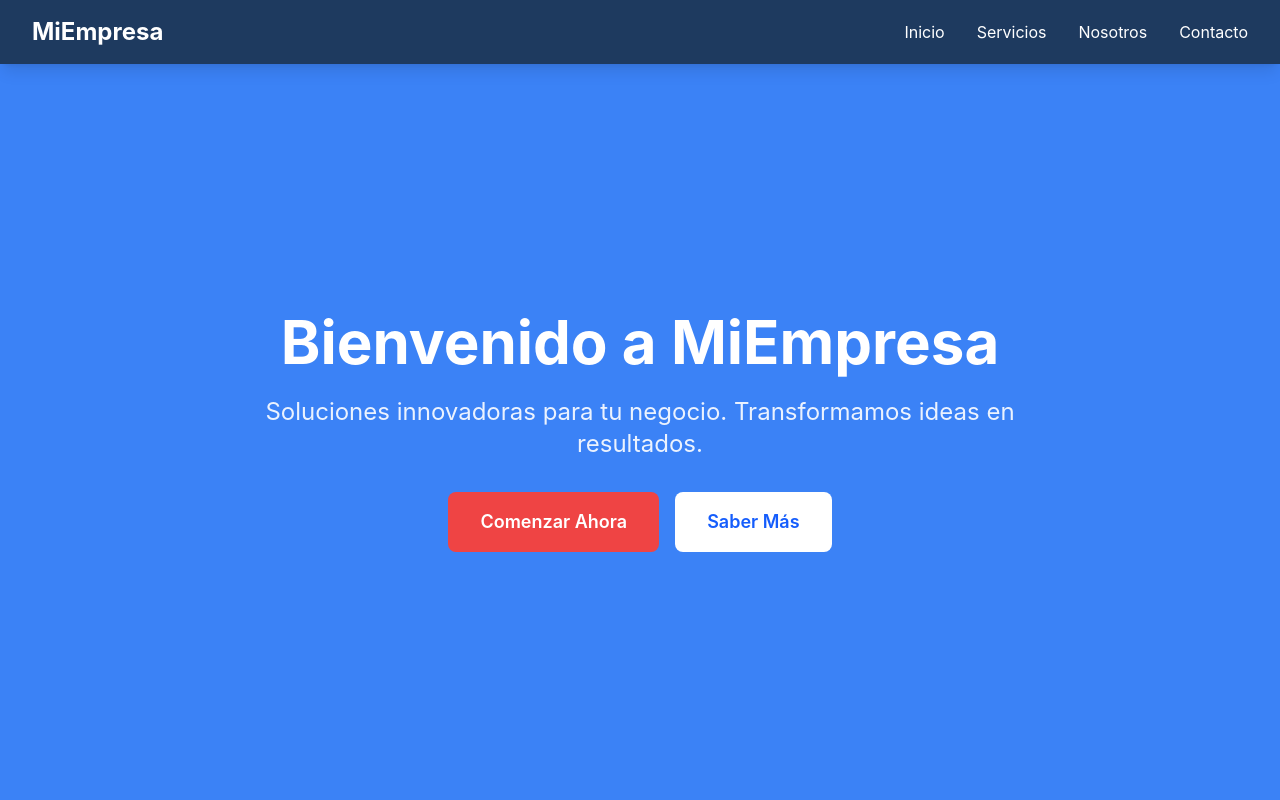
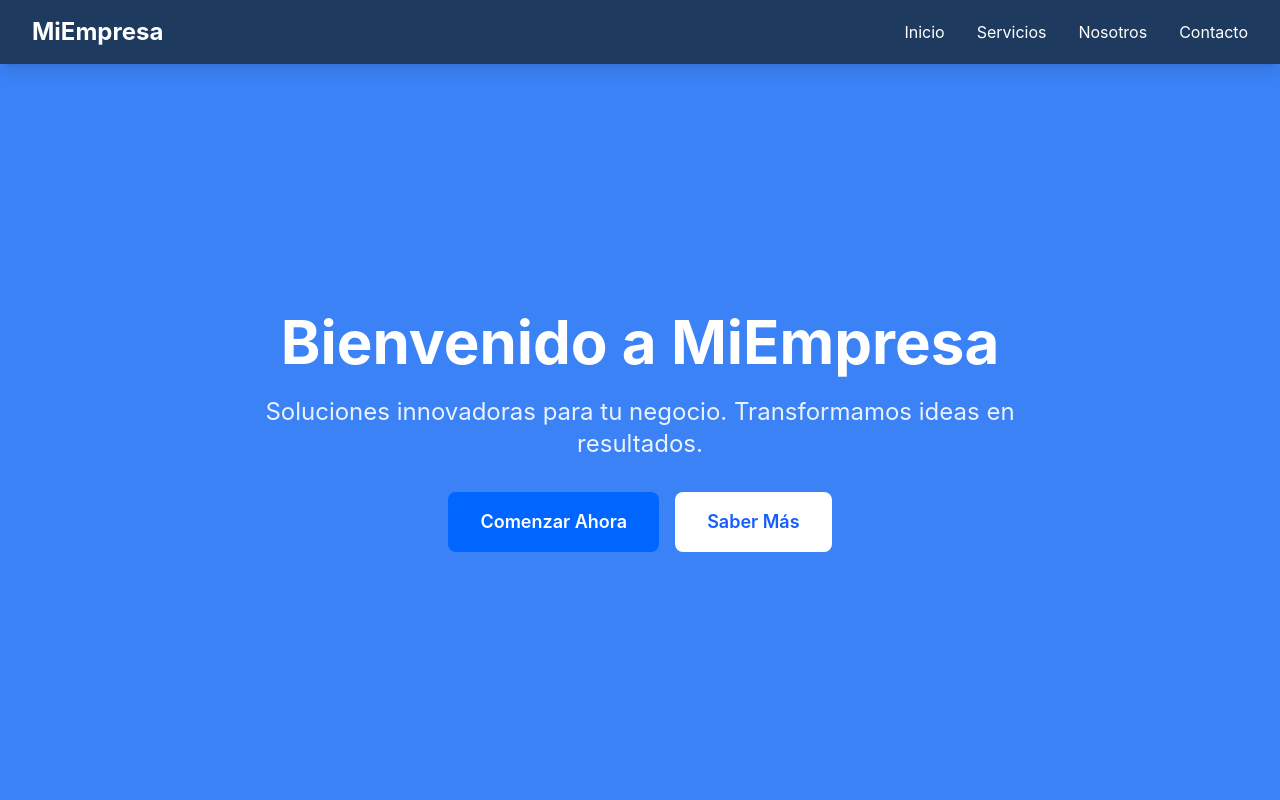
Before and after one commit to edwinvallejo87/test-site-demo, a Next.js app: page / in a window 1280 px wide. Shown: the top 800 px of the page. Built offline with nearby package versions, Linux system fonts and the light colour scheme.

Commit message:
Auto: Cambiar color del botón a azul #0066FF

```diff
--- a/src/app/globals.css
+++ b/src/app/globals.css
@@ -3,7 +3,7 @@
 :root {
   --color-header: #1e3a5f;
   --color-banner: #3b82f6;
-  --color-primary: #ef4444;
+  --color-primary: #0066FF;
   --color-footer: #1e3a5f;
   --color-card: #f8fafc;
 }
```
